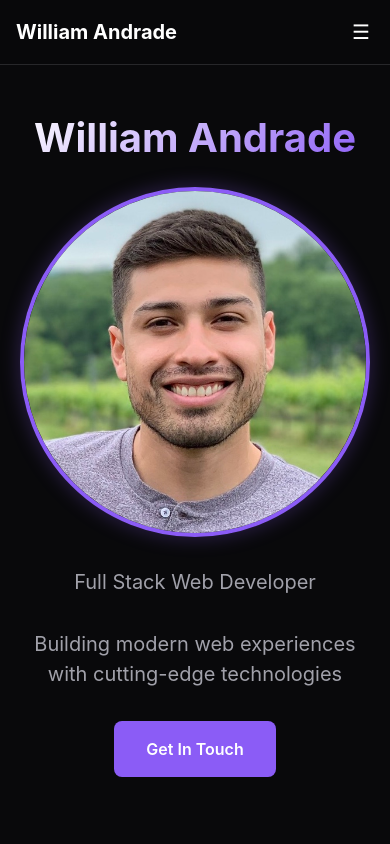
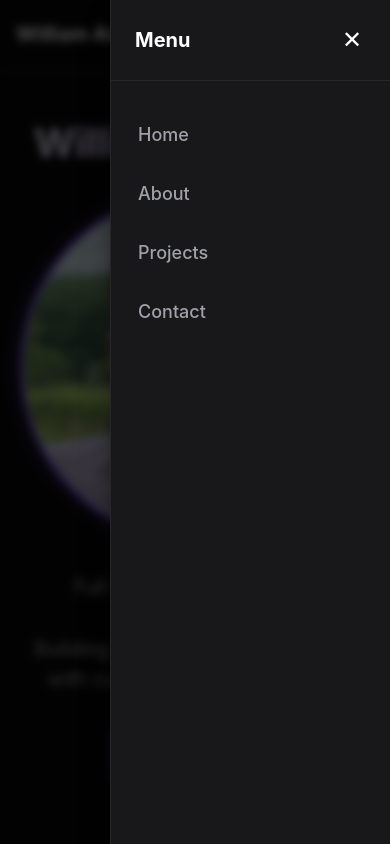
Before and after one commit to andrade16/williamlandrade-site, a Next.js app: page / in a window 390 px wide. Both pictures are taken after a click on the button "Toggle menu". Shown: the top 844 px of the page. Built offline with nearby package versions, Linux system fonts and the light colour scheme.

Commit message:
Adds mobile sidebar menu

```diff
--- a/components/ui/Header.tsx
+++ b/components/ui/Header.tsx
@@ -1,6 +1,8 @@
 "use client";
 
 import styled from "@emotion/styled";
+import { useState, useEffect } from "react";
+import { motion, AnimatePresence } from "framer-motion";
 
 import { Container, Flex } from "@/components/layout";
 import { theme } from "@/theme";
@@ -90,17 +92,119 @@ const MobileMenuButton = styled.button`
   display: block;
   background: none;
   border: none;
-  font-size: ${theme.typography.fontSize.xl};
+  font-size: ${theme.typography.fontSize["2xl"]};
   color: ${theme.colors.text.primary};
   padding: ${theme.spacing.xs};
+  cursor: pointer;
+  z-index: 1001;
 
   ${theme.mediaQueries.md} {
     display: none;
   }
 `;
 
+const MobileMenuOverlay = styled(motion.div)`
+  position: fixed;
+  top: 0;
+  left: 0;
+  right: 0;
+  bottom: 0;
+  background-color: rgba(0, 0, 0, 0.7);
+  z-index: 999;
+  backdrop-filter: blur(4px);
+`;
+
+const MobileMenuSidebar = styled(motion.div)`
+  position: fixed;
+  top: 0;
+  right: 0;
+  bottom: 0;
+  width: 280px;
+  max-width: 85vw;
+  background-color: ${theme.colors.background.secondary};
+  border-left: 1px solid ${theme.colors.border.default};
+  z-index: 1000;
+  overflow-y: auto;
+  box-shadow: ${theme.shadows.xl};
+`;
+
+const MobileMenuHeader = styled.div`
+  display: flex;
+  justify-content: space-between;
+  align-items: center;
+  padding: ${theme.spacing.lg};
+  border-bottom: 1px solid ${theme.colors.border.default};
+`;
+
+const MobileMenuTitle = styled.h2`
+  font-size: ${theme.typography.fontSize.xl};
+  font-weight: ${theme.typography.fontWeight.bold};
+  color: ${theme.colors.text.primary};
+  margin: 0;
+`;
+
+const CloseButton = styled.button`
+  background: none;
+  border: none;
+  font-size: ${theme.typography.fontSize["2xl"]};
+  color: ${theme.colors.text.primary};
+  cursor: pointer;
+  padding: ${theme.spacing.xs};
+  line-height: 1;
+`;
+
+const MobileNavList = styled.ul`
+  list-style: none;
+  padding: ${theme.spacing.lg} 0;
+  margin: 0;
+`;
+
+const MobileNavItem = styled.li`
+  margin: 0;
+`;
+
+const MobileNavLink = styled.a`
+  display: block;
+  padding: ${theme.spacing.md} ${theme.spacing.lg};
+  color: ${theme.colors.text.secondary};
+  font-weight: ${theme.typography.fontWeight.medium};
+  font-size: ${theme.typography.fontSize.lg};
+  transition: all 0.2s ease;
+  border-left: 3px solid transparent;
+
+  &:hover {
+    color: ${theme.colors.text.primary};
+    background-color: ${theme.colors.background.primary};
+    border-left-color: ${theme.colors.accent.main};
+    text-decoration: none;
+  }
+`;
+
 export function Header() {
+  const [isMobileMenuOpen, setIsMobileMenuOpen] = useState(false);
+
+  // Prevent body scroll when menu is open
+  useEffect(() => {
+    if (isMobileMenuOpen) {
+      document.body.style.overflow = "hidden";
+    } else {
+      document.body.style.overflow = "unset";
+    }
+    return () => {
+      document.body.style.overflow = "unset";
+    };
+  }, [isMobileMenuOpen]);
+
+  const toggleMobileMenu = () => {
+    setIsMobileMenuOpen(!isMobileMenuOpen);
+  };
+
+  const closeMobileMenu = () => {
+    setIsMobileMenuOpen(false);
+  };
+
   return (
+    <>
       <HeaderWrapper>
         <Container>
           <Flex justify="space-between" align="center">
@@ -125,9 +229,66 @@ export function Header() {
               </NavList>
             </Nav>
 
-          <MobileMenuButton aria-label="Toggle menu">☰</MobileMenuButton>
+            <MobileMenuButton
+              onClick={toggleMobileMenu}
+              aria-label="Toggle menu"
+              aria-expanded={isMobileMenuOpen}
+            >
+              {isMobileMenuOpen ? "✕" : "☰"}
+            </MobileMenuButton>
           </Flex>
         </Container>
       </HeaderWrapper>
+
+      {/* Mobile Menu */}
+      <AnimatePresence>
+        {isMobileMenuOpen && (
+          <>
+            <MobileMenuOverlay
+              initial={{ opacity: 0 }}
+              animate={{ opacity: 1 }}
+              exit={{ opacity: 0 }}
+              transition={{ duration: 0.2 }}
+              onClick={closeMobileMenu}
+            />
+            <MobileMenuSidebar
+              initial={{ x: "100%" }}
+              animate={{ x: 0 }}
+              exit={{ x: "100%" }}
+              transition={{ type: "tween", duration: 0.3 }}
+            >
+              <MobileMenuHeader>
+                <MobileMenuTitle>Menu</MobileMenuTitle>
+                <CloseButton onClick={closeMobileMenu} aria-label="Close menu">
+                  ✕
+                </CloseButton>
+              </MobileMenuHeader>
+              <MobileNavList>
+                <MobileNavItem>
+                  <MobileNavLink href="/" onClick={closeMobileMenu}>
+                    Home
+                  </MobileNavLink>
+                </MobileNavItem>
+                <MobileNavItem>
+                  <MobileNavLink href="/about" onClick={closeMobileMenu}>
+                    About
+                  </MobileNavLink>
+                </MobileNavItem>
+                <MobileNavItem>
+                  <MobileNavLink href="/projects" onClick={closeMobileMenu}>
+                    Projects
+                  </MobileNavLink>
+                </MobileNavItem>
+                <MobileNavItem>
+                  <MobileNavLink href="/contact" onClick={closeMobileMenu}>
+                    Contact
+                  </MobileNavLink>
+                </MobileNavItem>
+              </MobileNavList>
+            </MobileMenuSidebar>
+          </>
+        )}
+      </AnimatePresence>
+    </>
   );
 }
```
Lines whose indentation alone changed are shown as unchanged.
